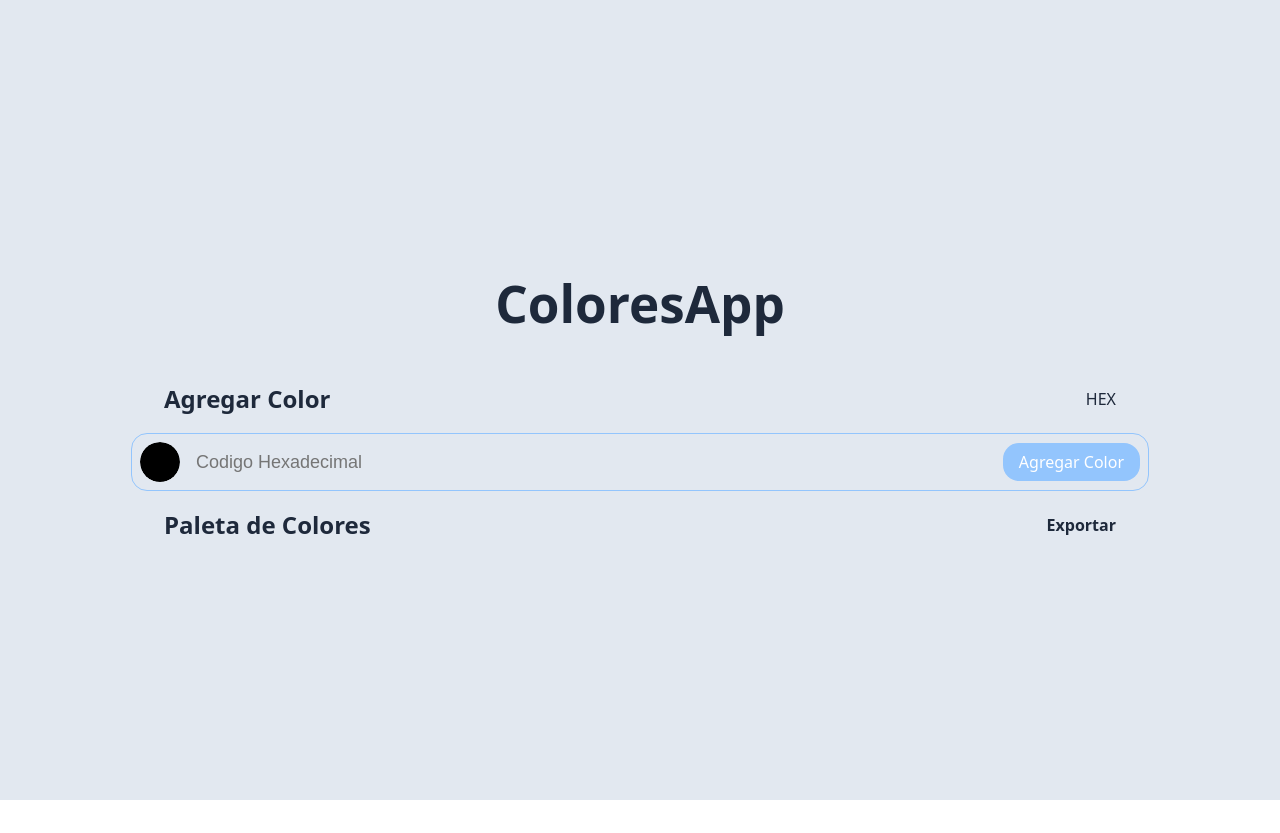
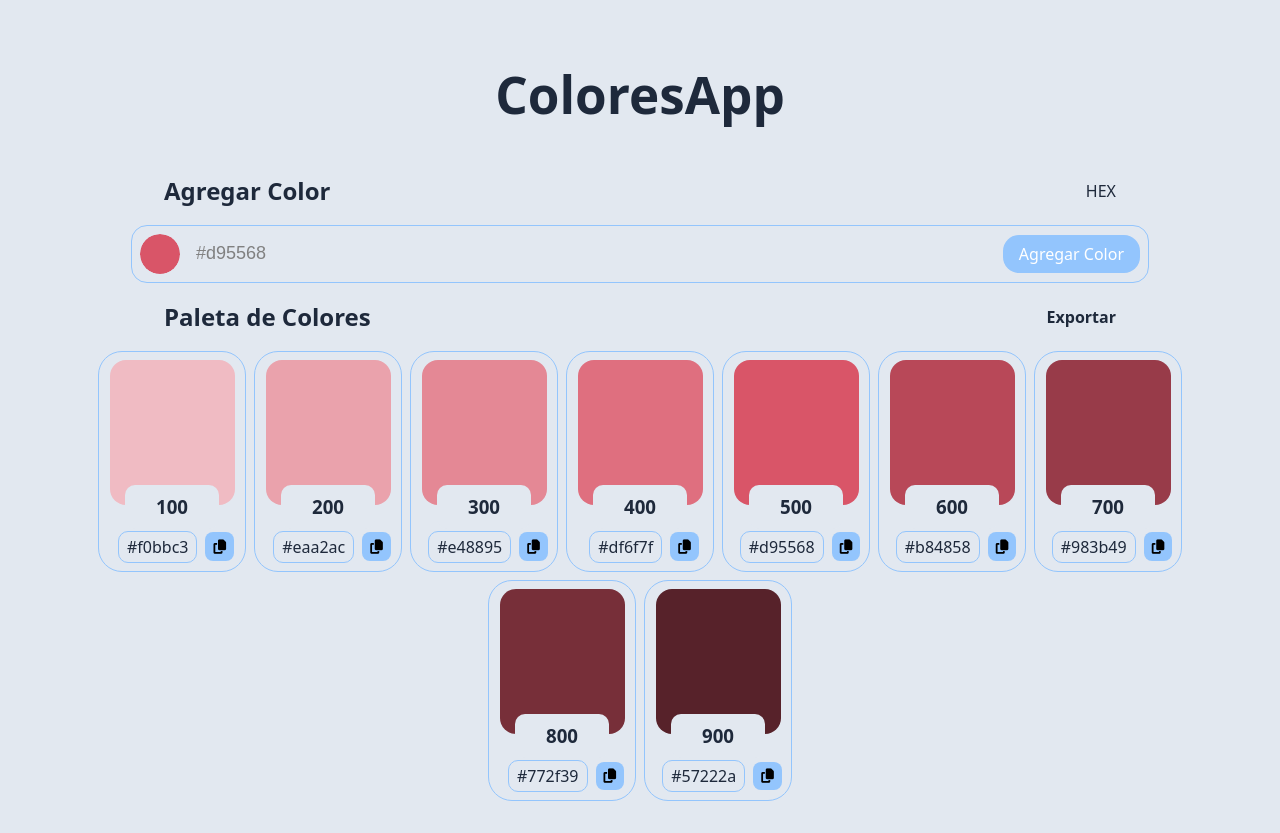
Before and after one commit to EdgarOrtiz98/ColoresApp, a React (Vite) app: page / in a window 1280 px wide. Before the commit the page ends 800 px from the top, so only its background shows below. Built offline with nearby package versions, Linux system fonts and the light colour scheme.

Commit message:
feat: agregar funcionalidad de copiado de color y generación de colores aleatorios

```diff
--- a/src/App.jsx
+++ b/src/App.jsx
@@ -3,23 +3,32 @@ import "./styles/App.css";
 import CardsColor from "./components/CardColors.jsx";
 import { syncColorPicker } from "./scripts/Colores.js";
 import { generateColorShades } from "./scripts/ToneGenerator.js";
+import {
+  getRandomHexColor,
+  handleColorChange
+} from "./scripts/App.js";
 
 function App() {
   const [colorShades, setColorShades] = useState([]);
   const [hexValue, setHexValue] = useState("");
+  const [showToast, setShowToast] = useState(false);
 
-  function handleColorChange(e) {
-    const selectedColor = e.target.value;
-    setHexValue(selectedColor);
-    const shades = generateColorShades(selectedColor);
-    setColorShades(shades);
+  function handleCopyColor(color) {
+    navigator.clipboard.writeText(color);
+    setShowToast(true);
+    setTimeout(() => setShowToast(false), 2000);
   }
 
   useEffect(() => {
+    const randomColor = getRandomHexColor();
+    setHexValue(randomColor);
+    const shades = generateColorShades(randomColor);
+    setColorShades(shades);
     syncColorPicker();
   }, []);
   return (
     <>
+      {showToast && <div className="toast">¡Color copiado!</div>}
       <div className="Container">
         <h1>ColoresApp</h1>
         <div className="InputHexa">
@@ -29,12 +38,18 @@ function App() {
           </div>
           <div className="InputSearch">
             <div className="InputGroup">
-              <input type="color" className="colorPicker"  id="colorPicker" onChange={handleColorChange}/>
+              <input
+                type="color"
+                className="colorPicker"
+                id="colorPicker"
+                value={hexValue}
+                onChange={handleColorChange}
+              />
               <input
                 type="text"
                 id="hexOutput"
                 className="textInput"
-                // value={hexValue}
+                value={hexValue}
                 placeholder="Codigo Hexadecimal"
                 maxLength="7"
                 pattern="^#([0-9A-Fa-f]{3}|[0-9A-Fa-f]{6})$"
@@ -49,8 +64,7 @@ function App() {
           <p className="exportPalette">Exportar</p>
         </div>
       </div>
-      {/* <CardsColor /> */}
-      <CardsColor colors={colorShades} />
+      <CardsColor colors={colorShades} onCopy={handleCopyColor} />
     </>
   );
 }
--- a/src/components/CardColors.jsx
+++ b/src/components/CardColors.jsx
@@ -1,6 +1,6 @@
 import "../styles/ColorCard.css";
 
-function CardColors({ colors }) {
+function CardColors({ colors, onCopy }) {
   const scaleSteps = [100, 200, 300, 400, 500, 600, 700, 800, 900];
 
   return (
@@ -10,15 +10,15 @@ function CardColors({ colors }) {
           <div className="ColorCardTitle">
             <div
               className="ColorCardPreview"
-              style={{ backgroundColor: color }}
+              style={{ backgroundColor: color.color || color }}
             ></div>
             <h3>{scaleSteps[index]}</h3>
           </div>
           <div className="ColorCardContent">
-            <p>{color}</p>
+            <p>{color.color || color}</p>
             <button
               className="copyButton"
-              onClick={() => navigator.clipboard.writeText(color)}
+              onClick={() => onCopy(color.color || color)}
             >
               <i className="fas fa-copy"></i>
             </button>
--- /dev/null
+++ b/src/scripts/App.js
@@ -0,0 +1,15 @@
+export function getRandomHexColor() {
+  const randomColor =
+    "#" +
+    Math.floor(Math.random() * 0xffffff)
+      .toString(16)
+      .padStart(6, "0");
+  return randomColor;
+}
+
+export function handleColorChange(e) {
+  const selectedColor = e.target.value;
+  setHexValue(selectedColor);
+  const shades = generateColorShades(selectedColor);
+  setColorShades(shades);
+}
--- a/src/styles/ColorCard.css
+++ b/src/styles/ColorCard.css
@@ -63,3 +63,23 @@
   background-color: #60a5fa;
   transition: background-color 0.3s ease;
 }
+
+.toast {
+  position: fixed;
+  top: 20px;
+  left: 50%;
+  transform: translateX(-50%);
+  background-color: #323232;
+  color: white;
+  padding: 10px 20px;
+  border-radius: 10px;
+  font-weight: bold;
+  z-index: 9999;
+  animation: fadeInOut 2s ease-in-out;
+}
+
+@keyframes fadeInOut {
+  0% { opacity: 0; transform: translateY(-10px) translateX(-50%); }
+  10%, 90% { opacity: 1; transform: translateY(0) translateX(-50%); }
+  100% { opacity: 0; transform: translateY(-10px) translateX(-50%); }
+}
```
